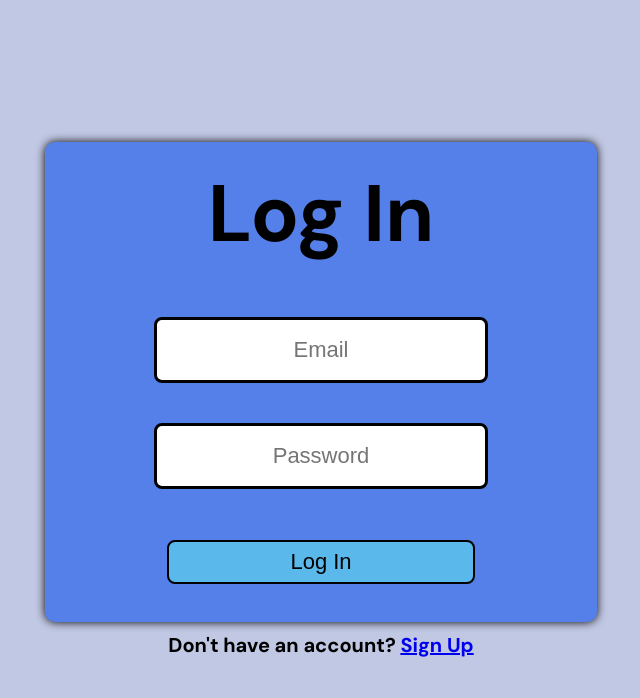
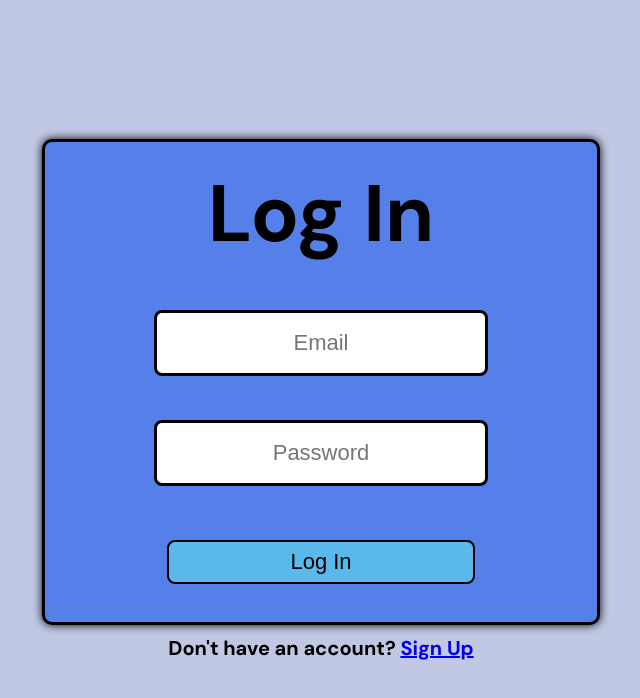
Before and after one commit to Matt-McAuley/To-Do_Manager, a React (Vite) app: page / in a window 1280 px wide. Shown: the top 698 px of the page, without its empty margins (319-959 px from the left). Built offline with nearby package versions, Linux system fonts and the light colour scheme.

Commit message:
Edit signup and login styles

```diff
--- a/src/pages/Login.tsx
+++ b/src/pages/Login.tsx
@@ -1,5 +1,4 @@
 import styled from '@emotion/styled';
-import { useState, useEffect } from 'react';
 import { Link } from "react-router";
 
 const Container = styled.div`
@@ -12,9 +11,8 @@ const Container = styled.div`
     font-family: "DM Sans";
 `;
 
-const SignUp = styled.div`
+const LogIn = styled.div`
     font-size: 80px;
-    margin-bottom: 10px;
     font-weight: bold;
 `;
 
@@ -28,6 +26,7 @@ const Form = styled.form`
     background-color: #5680E9;
     padding: 20px;
     border-radius: 10px;
+    border: 3px solid black;
     box-shadow: 0 0 10px black;
 `;
 
@@ -68,7 +67,7 @@ export default function Login() {
     return (
         <Container>
             <Form>
-                <SignUp>Log In</SignUp>
+                <LogIn>Log In</LogIn>
                 <Input type="email" placeholder="Email" />
                 <Input type="password" placeholder="Password" />
                 <SubmitButton type="submit">Log In</SubmitButton>
--- a/src/pages/Signup.tsx
+++ b/src/pages/Signup.tsx
@@ -1,5 +1,4 @@
 import styled from '@emotion/styled';
-import { useState, useEffect } from 'react';
 import { Link } from 'react-router';
 
 const Container = styled.div`
@@ -28,6 +27,7 @@ const Form = styled.form`
     background-color: #5680E9;
     padding: 20px;
     border-radius: 10px;
+    border: 3px solid black;
     box-shadow: 0 0 10px black;
 `;
 
```
